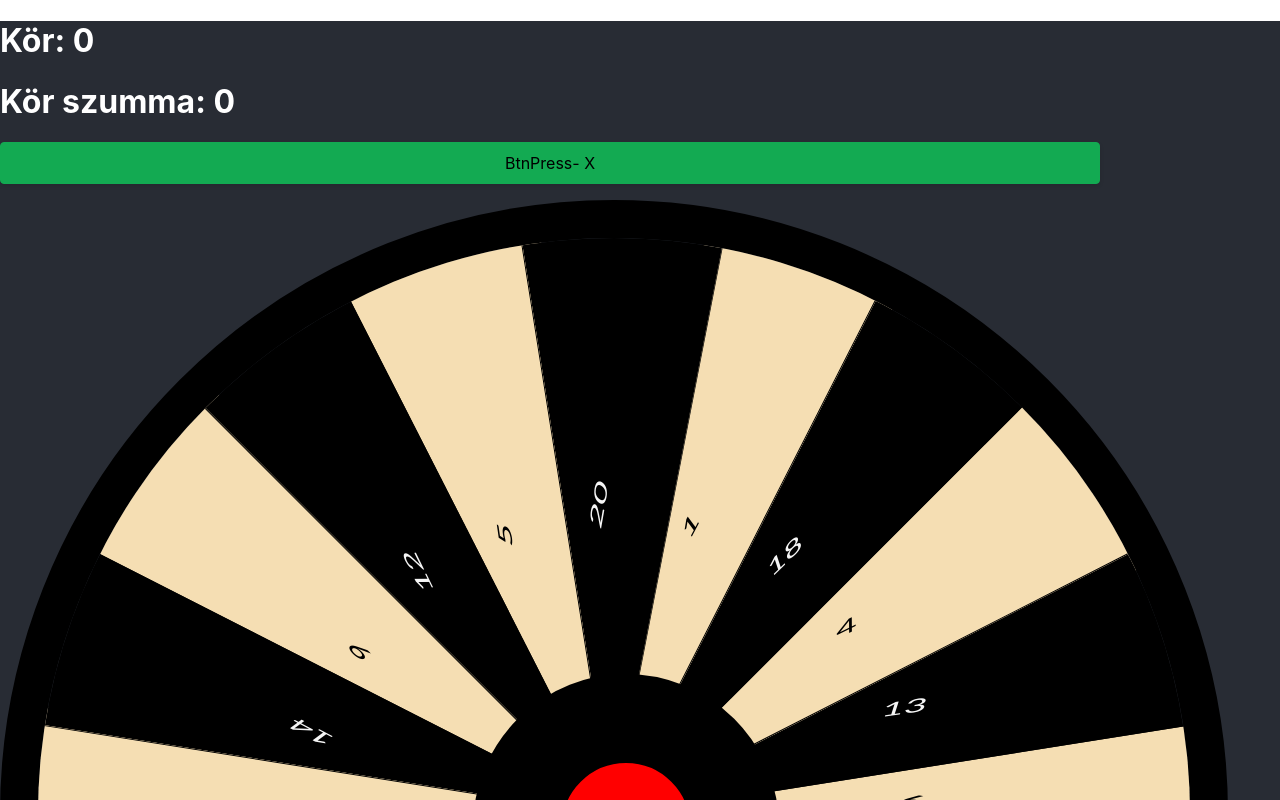
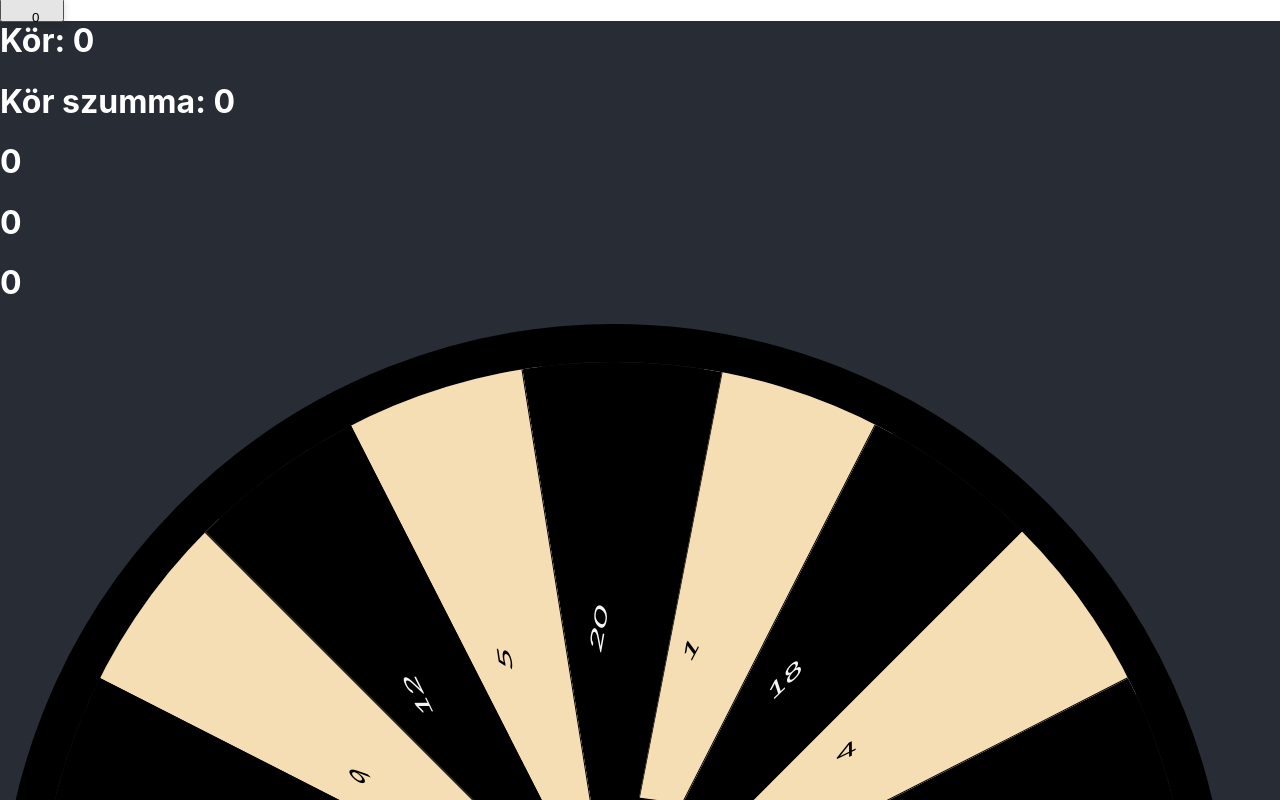
Before and after one commit to DedSec-hun/DartsApp, a React (Create React App) app: page / in a window 1280 px wide. Shown: the top 800 px of the page. Built offline with nearby package versions, Linux system fonts and the light colour scheme.

Commit message:
touch  button

```diff
--- a/src/App.css
+++ b/src/App.css
@@ -132,7 +132,7 @@ transform:  skewX(15deg) skewY(-10deg) scaleY(4);
 font-size: smaller;
 font-family: 'Trebuchet MS', sans-serif;
 }
-button {
+.button-normal {
   background-color: #13aa52;
   border: 1px solid #13aa52;
   border-radius: 4px;
@@ -152,6 +152,15 @@ button {
   user-select: none;
   -webkit-user-select: none;
   touch-action: manipulation;
+}
+
+
+.multiplier-counter {
+  height: 20px;
+  position: absolute;
+  top: 0;
+  left: 0;
+  max-width: 100%;
 }
 
 button:hover {
--- a/src/App.js
+++ b/src/App.js
@@ -2,11 +2,11 @@ import './App.css';
 import React, { useState, useEffect } from 'react';
 
 function App() {
-  const [counter, setCounter] = React.useState(100); //hook jó lenne figyelni
+  const [counter, setCounter] = React.useState(0); //hook jó lenne figyelni
   const intervalRef = React.useRef(null);
-  const [dart1, setD1] = useState(10);
-  const [dart2, setD2] = useState('X');
-  const [dart3, setD3] = useState(30);
+  const [dart1, setD1] = useState(0);
+  const [dart2, setD2] = useState(0);
+  const [dart3, setD3] = useState(0);
 
   const [turn, setTurn] = useState(0);
   const [turnSum, setTurnSum] = useState(0);
@@ -29,12 +29,8 @@ setTurn(turn + 1);
 
 
   const hit = event => {
- console.log(event.target.id);
+  hit_counter(event.target.id, 0);
   };
-
-  const multiplier = event => {
-    console.log(event.target.id * 2);
-     };
 
 const dart1_zero = () => {
 setD2(1111);
@@ -52,9 +48,7 @@ setBull(bull + 25)
 if (bull == 50) setBull(0);
   };
 
-  const startCounter = () => {
-
-
+  const startCounter = (event) => {
 
     if (intervalRef.current) return;
     intervalRef.current = setInterval(() => {
@@ -62,33 +56,46 @@ if (bull == 50) setBull(0);
     }, 10);
   };
 
-  const stopCounter = () => {
+  const stopCounter = (event) => {
     if (intervalRef.current) {
       clearInterval(intervalRef.current);
       intervalRef.current = null;
-
+      hit_counter(event.target.id, counter)
       setCounter(0);
     }
   };
 
+function hit_counter(dart, multiplier_counter)
+{
+let multiplier = 0;
+if (multiplier_counter > 20 && multiplier_counter < 100) {
+  multiplier = 2;
+}
+else if (multiplier_counter >= 100){
+  multiplier = 3;
+}
+else if (multiplier_counter == 0) {
+multiplier = 1;
+}
 
-  useEffect(() => {
-    if(counter < 0 && counter < 20) {
-      setD2('Simple');
-          }
-          else if (counter > 20 && counter < 100) {
-            setD2('Double');
-          }
-          else if (counter > 100) {
-            setD2('Triple');
-          }
-          else if (counter == 0) {
 
-          }
-  }, [counter]);
+
+  if (dart1 == 0) {
+    setD1(dart * multiplier);
+    return;
+  }
+  if (dart2 == 0) {
+    setD2(dart * multiplier);
+    return;
+  }
+  if (dart3 == 0) {
+    setD3(dart * multiplier);
+    return;
+  }
+}
 
   const elementStyle = {
-    width: 1 + `${counter}px`,
+    width: `${counter}%`,
   };
 
   return (
@@ -97,9 +104,10 @@ if (bull == 50) setBull(0);
 
          <h1> Kör:  { Math.floor(turn - turn/2)}</h1>
         <h1> Kör szumma:  {turnSum}</h1>
-
-        <button
-        style={elementStyle}>BtnPress- {dart2}</button>
+        <h1>{dart1}</h1>
+        <h1>{dart2}</h1>
+        <h1>{dart3}</h1>
+        <button className='multiplier-counter' style={elementStyle}>{counter}</button>
 
 <ul className='board'>
 {
@@ -107,9 +115,9 @@ slices.map(function(item, i){
   let design_slice = i % 2 ? "slice-contents" : "slice-contents-wheat";
 
  return <li className='slice'>
-    <div className={design_slice} id={item} onMouseDown={startCounter}
-        onMouseUp={stopCounter}
-        onMouseLeave={stopCounter}> <p>{item}</p> </div>
+    <div className={design_slice} id={item} onClick={hit} onTouchStart={startCounter}
+        onTouchEnd={stopCounter}
+       > <p>{item}</p> </div>
     </li>
 })
 
@@ -117,9 +125,7 @@ slices.map(function(item, i){
 <span className={'bull'} onClick={bully}> <h3>{ bull == 0 ?  '' : bull}</h3>  </span>
 </ul>
 
-<button onMouseDown={startCounter}
-        onMouseUp={stopCounter}
-        onMouseLeave={stopCounter}>Score</button>
+<button>Score</button>
 <button onClick={endTurn}> Next</button>
 
 <div> <h1 className={turn % 2 == 0 ? 'active' : 'not-active'} >Jatekos1: {p1}</h1><h1 className={turn % 2 != 0 ? 'active' : 'not-active'}>Jatekos2: {p2}</h1></div>
```
